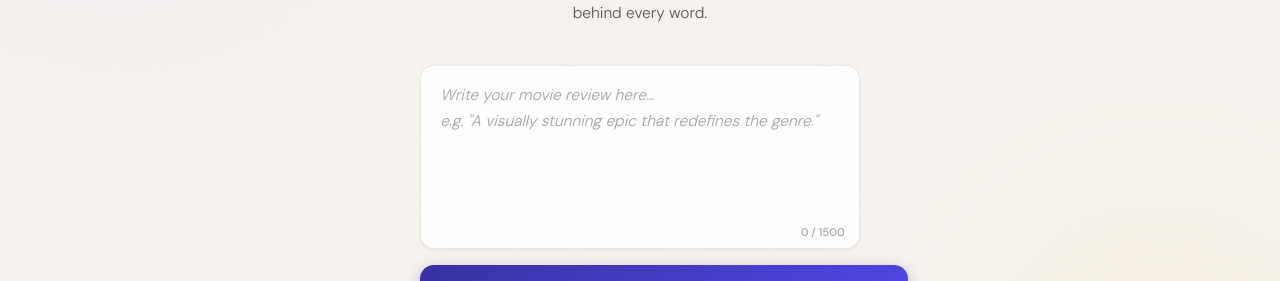
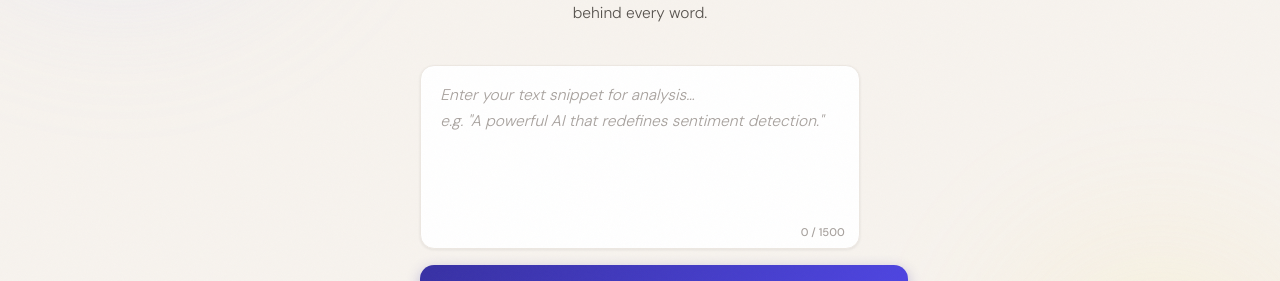
Before and after one commit to harshithac2012-droid/AI-Sentiment-Analysis-, a React (Create React App) app in the folder frontend/: page /analyze in a window 1280 px wide. Shown: the part 314-595 px from the top of the page. Built offline with nearby package versions, Linux system fonts and the light colour scheme.

Commit message:
Update ReviewForm.js

```diff
--- a/frontend/src/components/ReviewForm.js
+++ b/frontend/src/components/ReviewForm.js
@@ -169,7 +169,7 @@ export default function ReviewForm() {
             }}
             onFocus={() => setFocused(true)}
             onBlur={() => setFocused(false)}
-            placeholder={`Write your movie review here…\ne.g. "A visually stunning epic that redefines the genre."`}
+            placeholder={`Enter your text snippet for analysis…\ne.g. "A powerful AI that redefines sentiment detection."`}
             rows={5}
             maxLength={1500}
             aria-label="Movie review input"
```
